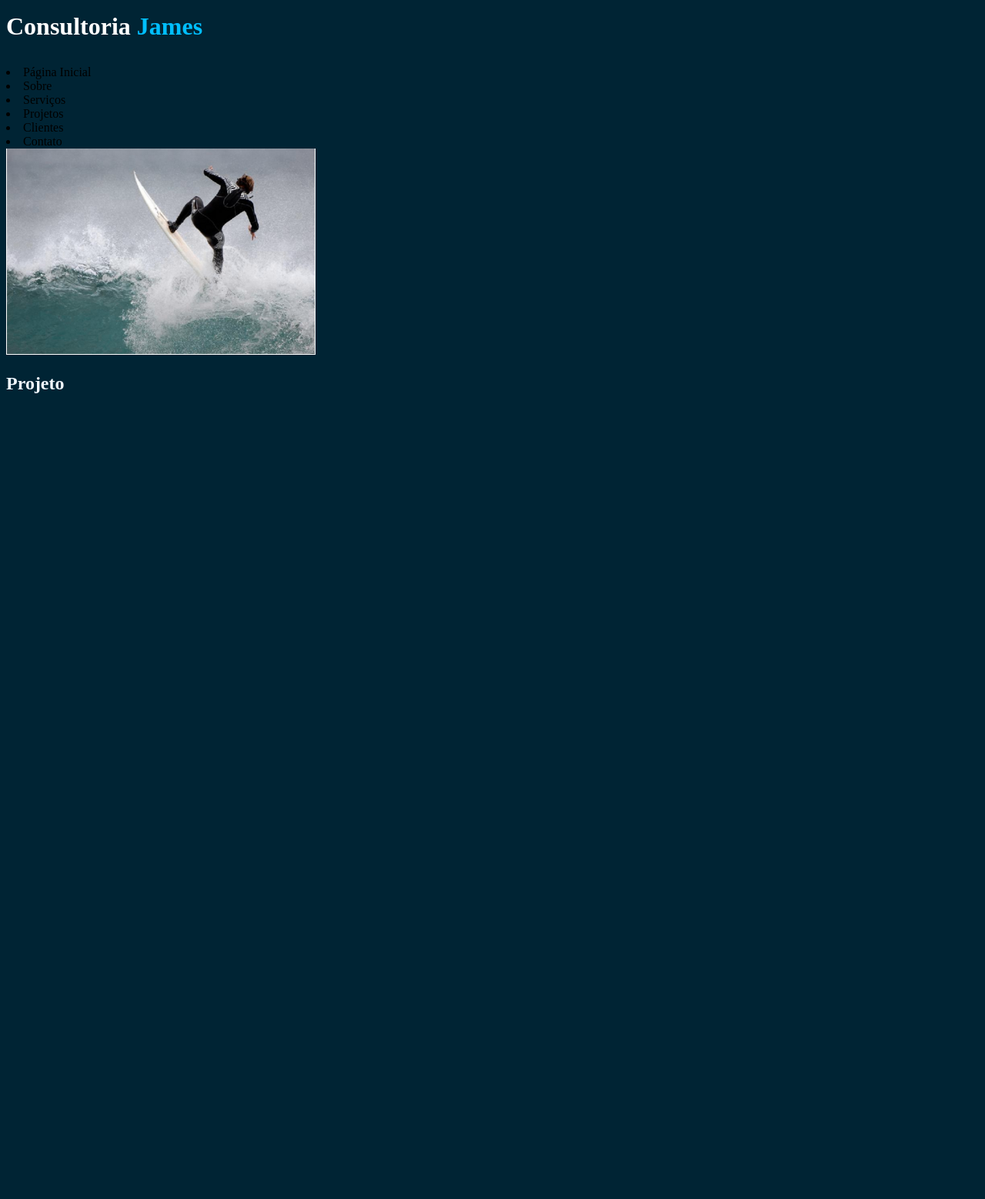
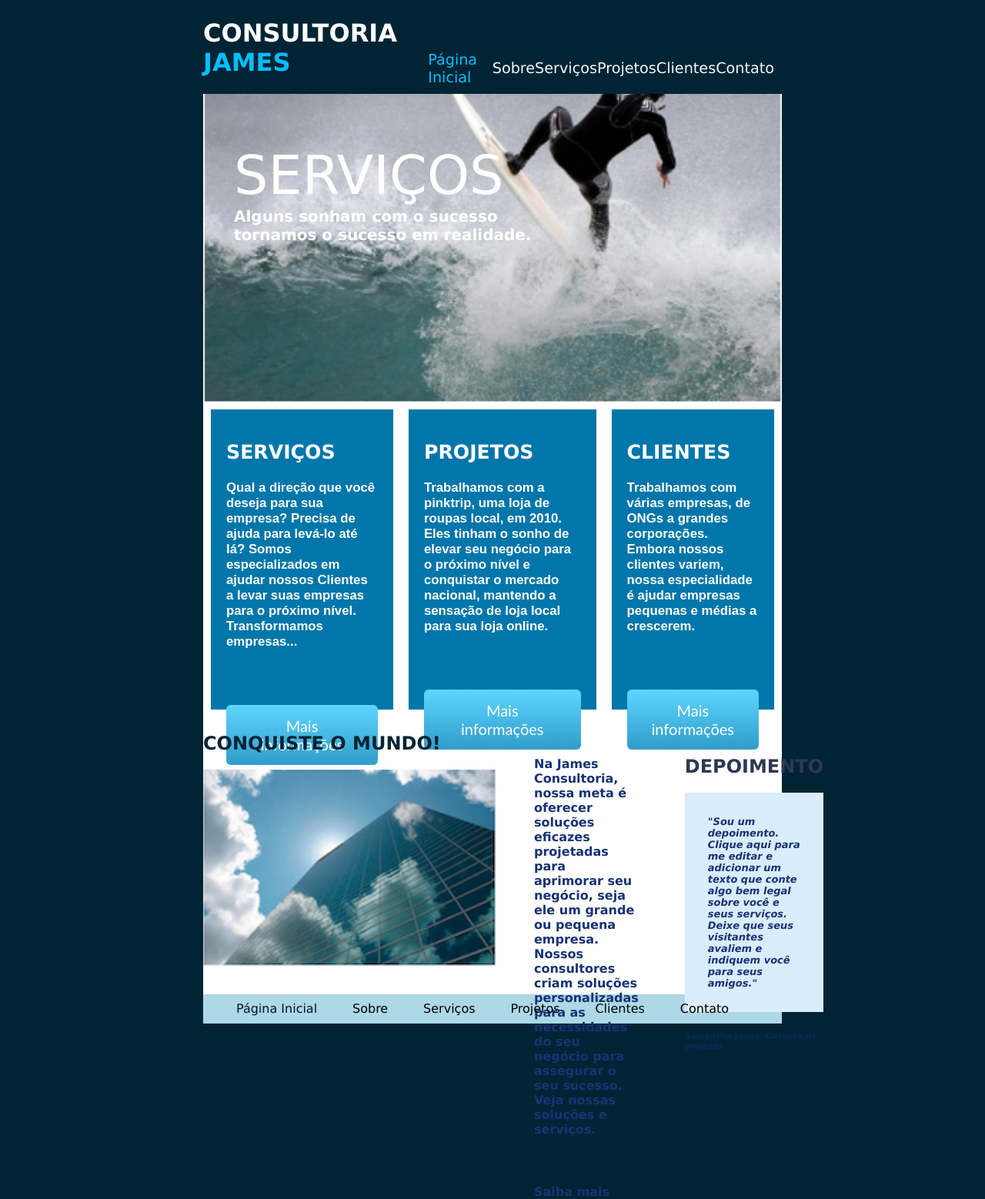
Before and after one commit to galvescefet/Programa-o-Fundamentos-Web, a plain HTML site: page aula03/site2.html in a window 1280 px wide. Shown: the part 5-1563 px from the top of the page at 77% size. Before the commit the page ends 800 px from the top, so only its background shows below. Drawn offline with Linux system fonts and the light colour scheme.

Commit message:
Site quase pronto

```diff
--- a/aula03/estilosite2.css
+++ b/aula03/estilosite2.css
@@ -1,17 +1,35 @@
 body{
+    border: 0px;
+    align-items: center;
     background-color: rgb(0, 36, 52);
+    padding:0 20%;
 }
-#cabeçalho{
+#pgini{
+    color: deepskyblue;
+}
+#cabecalho{
+    align-items: center;
+    display: flex;
+    flex-direction: row;
+    flex-wrap: nowrap;
+    align-content: stretch;
+    align-items: flex-end;
     text-align: left;
 }
 h1 {
     color: white;
+    font-family:Verdana, Geneva, Tahoma, sans-serif
 }
 #james{
     color: deepskyblue;
 }
+
 #menu{
-
+    padding-left: 10px;
+    font-size: 1.2em;
+    font-family:Verdana, Geneva, Tahoma, sans-serif;
+    align-items: center;
+    display: flex;
     color: aliceblue;
     margin:10px;
     display: flex;
@@ -21,6 +39,124 @@ h1 {
     padding-left: 0;
     width:600px;
 }
+
+#quadrado{
+
+    background-color: white;
+}
+
+
+#fotosurfe{
+    color: white;
+    background-position: 0px -100px;
+    background-image: url('img/surf.png');
+    height: 400px;
+    background-size:100%;
+    background-repeat: no-repeat;
+}
+#fotosurfe h1{
+    padding-left: 40px;
+    font-size: 70px;
+    font-weight: 100;
+    margin-bottom: 0;
+}
+#fotosurfe h3{
+    font-size: 20px;
+    padding-left: 40px;
+    margin: 0;
+    font-family: Verdana, Geneva, Tahoma, sans-serif;
+}
 #conteudo{
-    color: aliceblue;
+    align-items: center;
+    display: flex;
+    justify-content: space-around;
 }
+#blocos{
+    font-size: 1.05em;
+    height: 350px;
+    margin-top: 0px;
+    margin-bottom: 50px;
+    padding: 20px;
+    font-family:Verdana, Geneva, Tahoma, sans-serif;
+    font-weight: 100;
+    color: white;
+    margin: 10px;
+    background-color: #0076aa;
+}
+
+#blocos h4{
+    font-family:Arial, Helvetica, sans-serif;
+
+}
+#final{
+    display: flex;
+    font-family:Verdana, Geneva, Tahoma, sans-serif;
+    color: rgb(0, 36, 52);
+}
+#pgbx{
+    margin-left: 20px;
+    color:rgb(4, 17, 47);
+}
+#menu1{
+    margin-top: 0px;
+    background-color: lightblue;
+    font-family:Verdana, Geneva, Tahoma, sans-serif;
+    align-items: center;
+    display: flex;
+
+    flex-direction: row;
+    justify-content:space-around;
+    list-style: none;
+    padding-left: 0;
+    width:100%;
+}
+#blocosf{
+    font-family:Arial, Helvetica, sans-serif;
+    font-size: 1.00em;
+    height: 300px;
+    width:650px;
+    margin-top: 0px;
+    margin-bottom: 50px;
+    padding: 20px;
+    font-family:Verdana, Geneva, Tahoma, sans-serif;
+    color:rgba(10, 40, 98, 0.872);
+    margin: 10px;
+}
+#blocosf h2{
+    color: rgb(45, 57, 83);
+}
+#blocosf h4{
+    color: rgb(23, 51, 116);
+}
+#saiba{
+    color: rgb(35, 79, 136);
+}
+
+#depo{
+    font-style: italic;
+    font-size: small;
+    padding: 30px;
+    background-color: #daedff;
+}
+#textoimagem{
+    width: 500px;
+}
+#imagemtexto{
+    width: 400px;
+}
+
+button{
+    color: white;
+    font-family:'Gill Sans', 'Gill Sans MT', Calibri, 'Trebuchet MS', sans-serif;
+    margin-top: 50px;
+    border-radius: 6px;
+    font-size: 20px;
+    background-image: linear-gradient(#5cd6ff, #319cca);
+    padding: 15px 32px;
+    border: none;
+}
+button:active{
+    background-color: #2f5584;
+    box-shadow: 0 5px rgb(255, 255, 255);
+    transform: translateY(4px);
+}
--- a/aula03/site2.html
+++ b/aula03/site2.html
@@ -8,22 +8,85 @@
 </head>
 <body>
     <div id="cabecalho">
-        <h1>Consultoria<a id="james"> James<a/></h1>
+        <h1>CONSULTORIA<a id="james"> JAMES</a></h1>
 
-            <ul id="menu"></ul>
-                <li id="paginainicial">Página Inicial</li>
+            <ul id="menu">
+                <li id="paginainicial"><a id="pgini">Página Inicial</a></li>
                 <li>Sobre</li>
                 <li>Serviços</li>
                 <li>Projetos</li>
                 <li>Clientes</li>
                 <li>Contato</li>
+                <br>
+                <br>
             </ul>
     </div>
-        <div></div>
-            <img src="img/surf.png" >
+    <div id="quadrado">
+        <div id="fotosurfe">
+            <br>
+            <h1>SERVIÇOS</h1>
+            <h3 id="sonham">Alguns sonham com o sucesso <br>tornamos o sucesso em realidade.</h3>
         </div>
         <div id="conteudo">
-            <h2>Projeto</h2>
+            <div id="blocos">
+                <h2>SERVIÇOS</h2>
+                <h4>Qual a direção que você deseja para sua empresa?
+                    Precisa de ajuda para levá-lo até lá? Somos especializados em ajudar nossos Clientes
+                    a levar suas empresas para o próximo nível. Transformamos empresas...
+                </h4>
+                <button>Mais informações</button>
+
+            </div>
+            <div id="blocos">
+                <h2>PROJETOS</h2>
+                <h4>Trabalhamos com a pinktrip, uma loja de roupas local, em 2010. Eles tinham
+                    o sonho de elevar seu negócio para o próximo nível e conquistar o mercado nacional,
+                    mantendo a sensação de loja local para sua loja online.
+                </h4>
+                <button> Mais informações</button>
+            </div>
+            <div id="blocos">
+                <h2>CLIENTES</h2>
+                <h4>Trabalhamos com várias empresas, de ONGs a grandes corporações. Embora
+                    nossos clientes variem, nossa especialidade é ajudar empresas pequenas e médias
+                    a crescerem.
+                </h4>
+                <button>Mais informações</button>
+            </div>
         </div>
+        <div id="final">
+            <div id="imagemtexto">
+            <h2 id="textoimagem">CONQUISTE O MUNDO!</h2>
+            <img src="/aula03/img/fig1.png" width="380">
+            </div>
+            <div id="blocosf">
+                <h4>Na James Consultoria, nossa meta é oferecer soluções eficazes projetadas para
+                    aprimorar seu negócio, seja ele um grande ou pequena empresa. Nossos consultores
+                    criam soluções personalizadas para as necessidades do seu negócio para assegurar
+                    o seu sucesso. Veja nossas soluções e serviços.</h4>
+                    <br>
+                    <h4 id="saiba">Saiba mais</h4>
+
+            </div>
+            <div id="blocosf">
+                <h2>DEPOIMENTO</h2>
+                <h4 id="depo">"Sou um depoimento. Clique aqui para me editar e adicionar um texto que conte algo bem
+                    legal sobre você e seus serviços. Deixe que seus visitantes avaliem e indiquem você para
+                    seus amigos."
+                </h4>
+                <h6>Samantha Jones. Gerente de projetos</h6>
+        </div>
+    </div>
+
+            <ul id="menu1">
+                <li id="paginainicial"><a id="pgbx">Página Inicial</a></li>
+                <li>Sobre</li>
+                <li>Serviços</li>
+                <li>Projetos</li>
+                <li>Clientes</li>
+                <li>Contato</li>
+                <br>
+                <br>
+            </ul>
     </body>
 </html>
```
